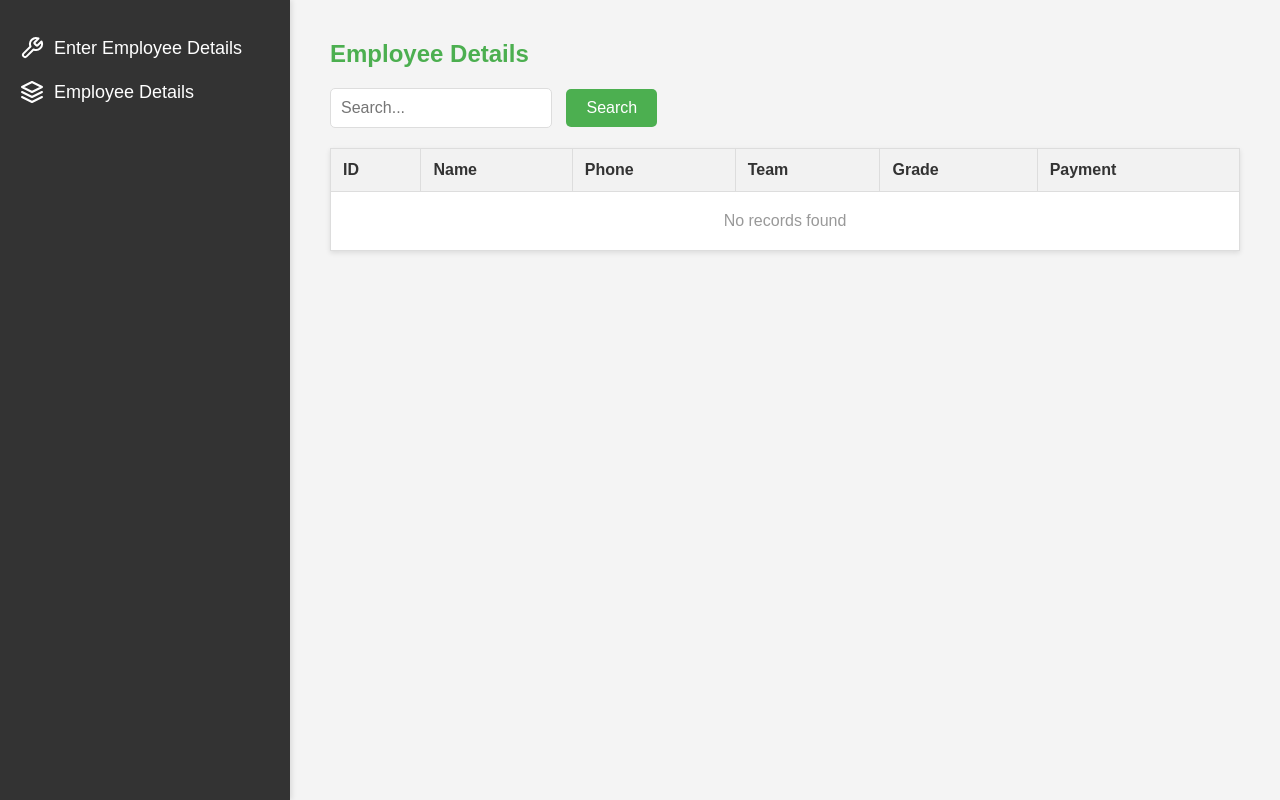
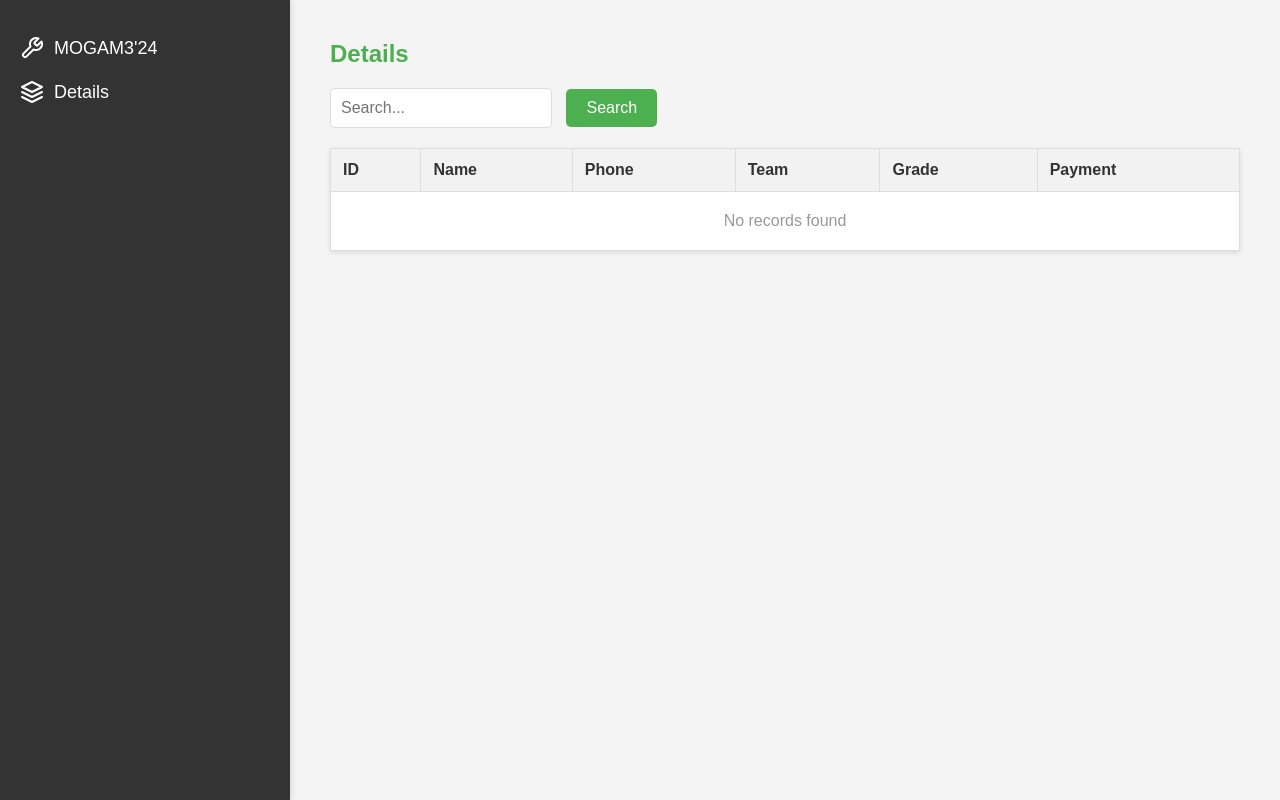
Before and after one commit to davidayman11/mogmaa, a PHP site: page /show.php in a window 1280 px wide. Run offline with PHP 8.4, Linux system fonts and the light colour scheme; data that the repository does not hold is empty.

Commit message:
Update show.php

```diff
--- a/show.php
+++ b/show.php
@@ -36,7 +36,7 @@ $is_logged_in = isset($_SESSION['logged_in']) && $_SESSION['logged_in'] === true
 <head>
     <meta charset="UTF-8">
     <meta name="viewport" content="width=device-width, initial-scale=1.0">
-    <title>Employee Details</title>
+    <title> Details</title>
     <style>
         body {
             font-family: 'Arial', sans-serif;
@@ -163,7 +163,7 @@ $is_logged_in = isset($_SESSION['logged_in']) && $_SESSION['logged_in'] === true
             <svg xmlns="http://www.w3.org/2000/svg" width="24" height="24" viewBox="0 0 24 24" fill="none" stroke="currentColor" stroke-width="2" stroke-linecap="round" stroke-linejoin="round" class="feather feather-tool">
               <path d="M14.7 6.3a1 1 0 0 0 0 1.4l1.6 1.6a1 1 0 0 0 1.4 0l3.77-3.77a6 6 0 0 1-7.94 7.94l-6.91 6.91a2.12 2.12 0 0 1-3-3l6.91-6.91a6 6 0 0 1 7.94-7.94l-3.76 3.76z" />
             </svg>
-            Enter Employee Details</a>
+            MOGAM3'24</a>
         </li>
         <li>
         <a href="./index.php">
@@ -172,14 +172,14 @@ $is_logged_in = isset($_SESSION['logged_in']) && $_SESSION['logged_in'] === true
               <polyline points="2 17 12 22 22 17" />
               <polyline points="2 12 12 17 22 12" />
             </svg>
-            Employee Details</a>
+             Details</a>
         </li>
       </ul>
     </nav>
   </div>
   <main class="demo-page-content">
     <section>
-      <h1>Employee Details</h1>
+      <h1> Details</h1>
       <form class="search-form" method="GET" action="">
         <input type="text" name="search" placeholder="Search..." value="<?php echo htmlspecialchars($search); ?>">
         <input type="submit" value="Search">
```
